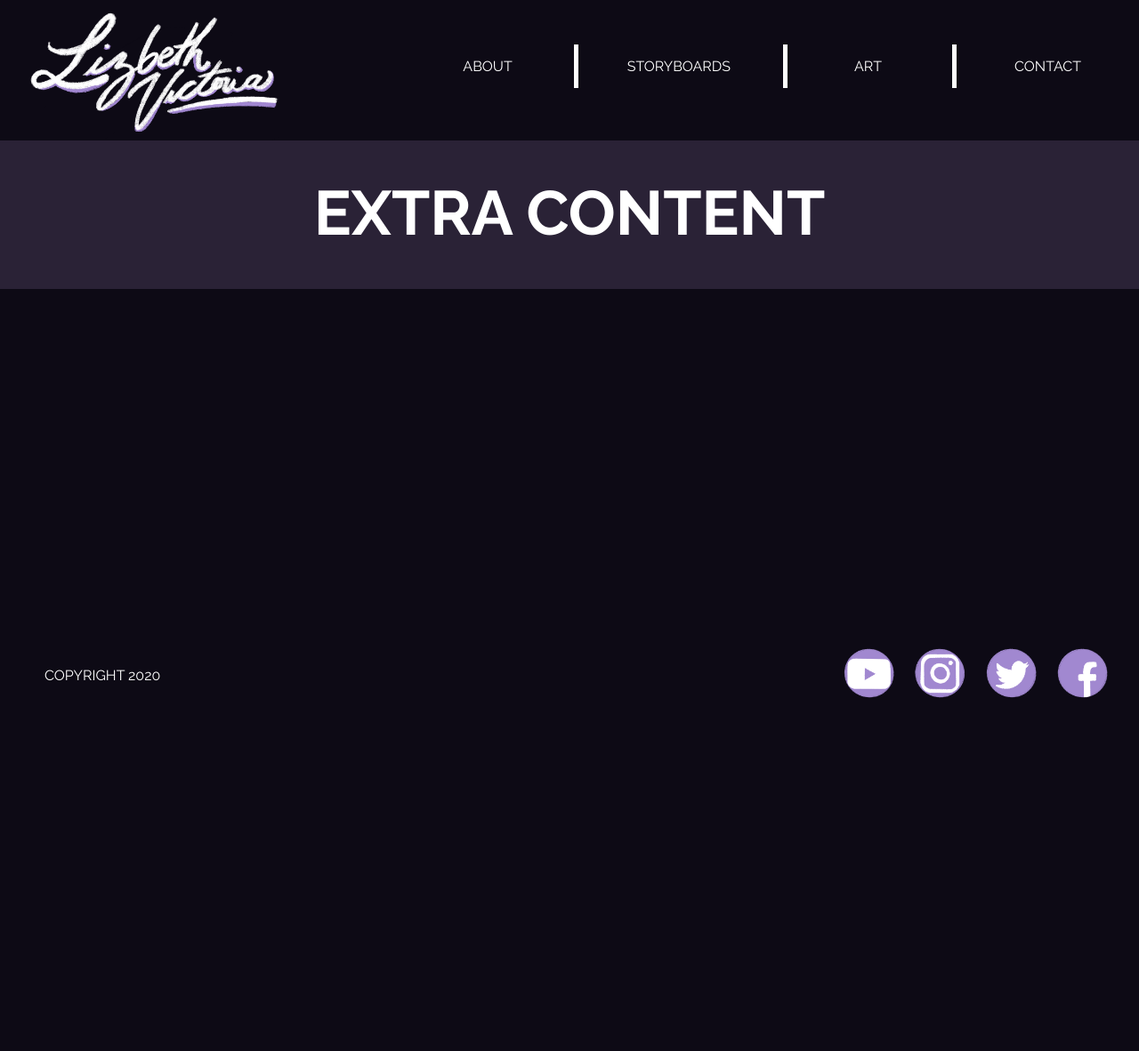
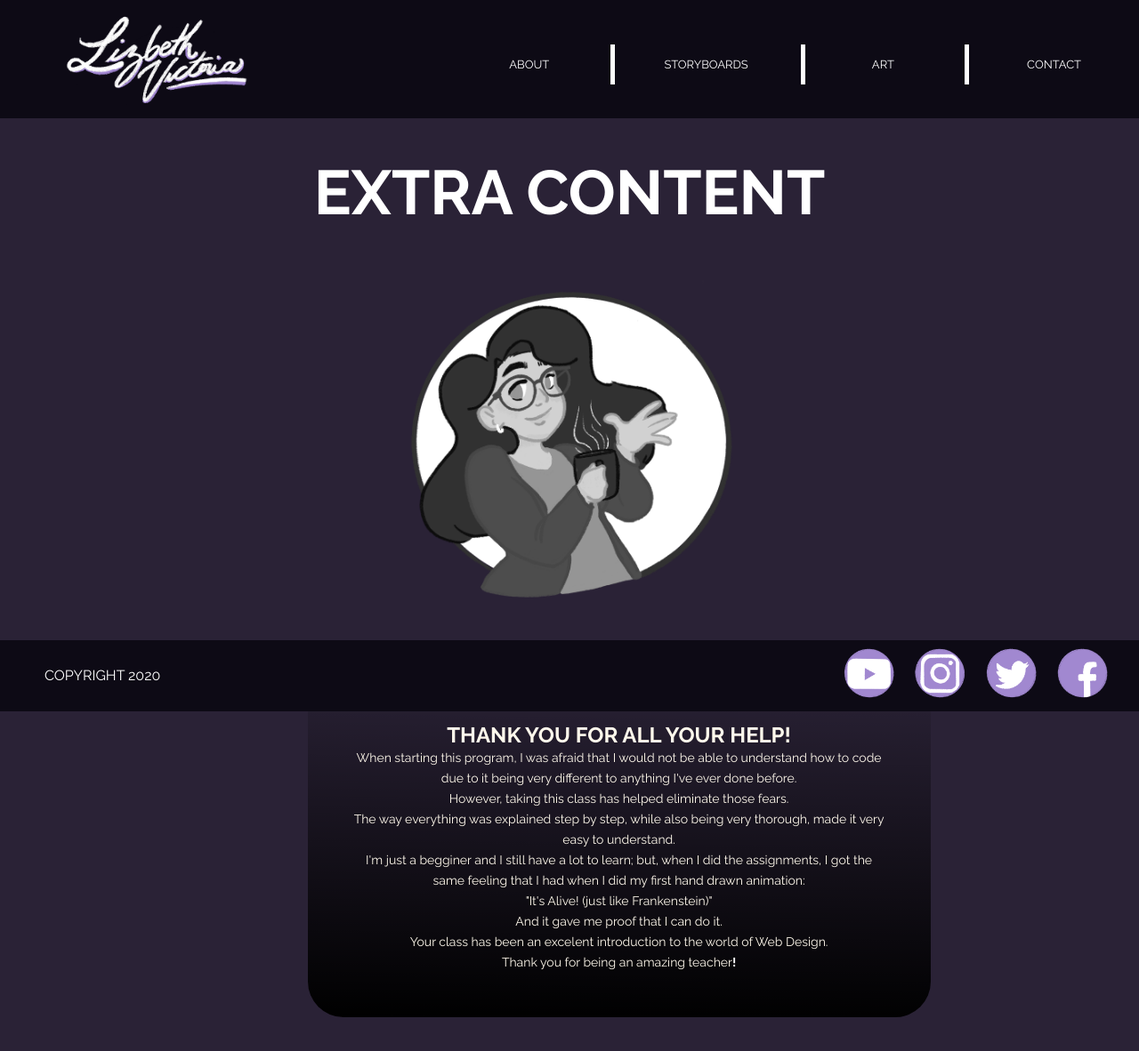
Before and after one commit to lizbethvic/lizbethvictoria, a plain HTML site: page extracontent/extracontent.html in a window 1280 px wide. Shown: the whole page at 89% size. Before the commit the page ends 800 px from the top, so only its background shows below. Drawn offline with Linux system fonts and the light colour scheme.

Commit message:
Added content and animation on extra content page

```diff
--- a/css/style.css
+++ b/css/style.css
@@ -48,9 +48,10 @@ nav.menu {
 
 .logo {
   background: #0d0a15;
-  width: 350px;
+  width: 255px;
   float: left;
   position:static;
+  margin: 4px 0 5px 25px;
 }
 
 .menu > ul {
@@ -60,11 +61,10 @@ nav.menu {
 .menu > ul > li {
   display: inline-block;
   background: #0d0a15;
-  margin-bottom: 1px;
+  margin-bottom: 26px;
   position: relative;
-  vertical-align: top;
   padding: 0 50px;
-
+  font-size: 13px
 }
 
 .menu > ul > li{
@@ -105,8 +105,8 @@ nav.menu {
   background: #9f8acd;
   position: absolute;
   text-align: center;
-  margin: 0 -60px;
-  padding: 0 21px;
+  margin: 0 -58px;
+  padding: 0 27px;
 }
 
 .sub-menu ul li {
@@ -129,7 +129,7 @@ Main Body Styling
 ======================================*/
 
 .container {
-  margin-top: 153px;
+  margin-top: -20px;
   background: #2a2236;
   max-width: 1580px;
 
@@ -460,6 +460,74 @@ input[type="submit"] {
     font-size: 38px;
     visibility: hidden;
 }
+
+
+/*======================================
+
+
+Extra Styling
+
+======================================*/
+
+.more {
+  height: 1153px;
+  position: relative;
+  display: block;
+}
+
+.card {
+  border-radius: 40px;
+  background: linear-gradient(1deg, black, transparent);
+  color: #fff9ec;
+  padding: 50px;
+  width: 700px;
+  left: 27%;
+  position: absolute;
+  animation: hop 5s .5s ease-in-out infinite;
+}
+
+.card h2 {
+    text-align: center;
+}
+
+.card p {
+  font-size: 14px;
+  text-transform: none;
+  text-align: center;
+  line-height: 23px;
+}
+
+.card p::after {
+  content: "!";
+  color: white;
+  font-weight: bold;
+}
+
+.extra {
+  margin: 0 auto;
+  filter: grayscale(100%);
+  width: 400px;
+  transition: .5s;
+}
+
+.extra:hover {
+  filter: grayscale(0%);
+  width: 460px;
+  transition: .5s;
+}
+
+@keyframes hop {
+  0% {
+    top:630px;
+  }
+  50% {
+    top:650px;
+  }
+  100% {
+    top:630px;
+  }
+}
+
 /*======================================
 
 
--- a/extracontent/extracontent.html
+++ b/extracontent/extracontent.html
@@ -42,8 +42,18 @@
 
     </header>
 
-      <main class="container">
+      <main class="container more">
         <h1 class="center"> Extra content </h1>
+
+        <div class="extra">
+          <img src="extra-images/extra.PNG" class="extra" alt="Lizbeth" title="Lizbeth"/>
+        </div>
+
+        <div class="card">
+          <h2>Thank you for all your help!</h2>
+          <p>When starting this program, I was afraid that I would not be able to understand how to code due to it being very different to anything I've ever done before.<br> However, taking this class has helped eliminate those fears. <br> The way everything was explained step by step, while also being very thorough, made it very easy to understand.<br> I'm just a begginer and I still have a lot to learn; but, when I did the assignments, I got the same feeling that I had when I did my first hand drawn animation:<br> "It's Alive! (just like Frankenstein)" <br> And it gave me proof that I can do it.<br> Your class has been an excelent introduction to the world of Web Design.<br> Thank you for being an amazing teacher</p>
+        </div>
+      </main>
 
     <footer>
       <p> Copyright 2020 </p>
```
Also changed, not shown: extracontent/extra-images/extra.PNG (added).
